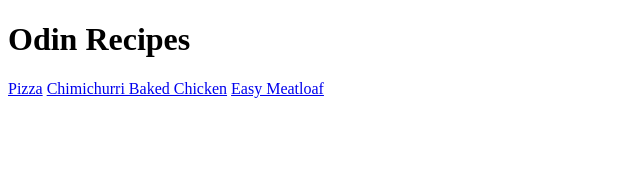
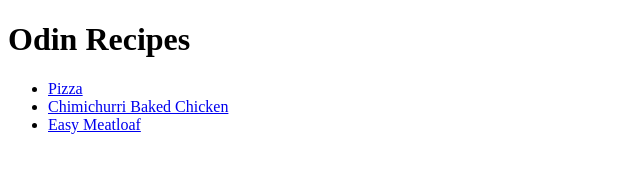
Before and after one commit to Smogg21/odin-recipes, a plain HTML site: page index.html in a window 1280 px wide. Shown: the whole page, without its empty margins (0-640 px from the left). Drawn offline with Linux system fonts and the light colour scheme.

Commit message:
Add unordered list for index.html

```diff
--- a/index.html
+++ b/index.html
@@ -8,8 +8,10 @@
 </head>
 <body>
     <h1>Odin Recipes</h1>
-    <a href="./recipes/pizza.html">Pizza</a>
-    <a href="./recipes/chimichurri-chicken.html">Chimichurri Baked Chicken</a>
-    <a href="./recipes/easy-meatloaf.html">Easy Meatloaf</a>
+    <ul>
+        <li><a href="./recipes/pizza.html">Pizza</a></li>
+        <li><a href="./recipes/chimichurri-chicken.html">Chimichurri Baked Chicken</a></li>
+        <li><a href="./recipes/easy-meatloaf.html">Easy Meatloaf</a></li>
+    </ul>
 </body>
 </html>
```
